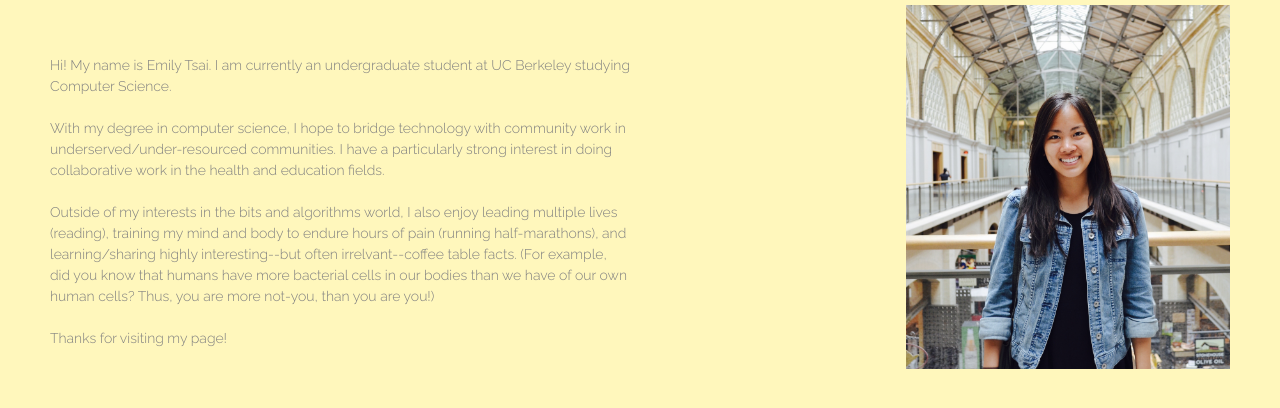
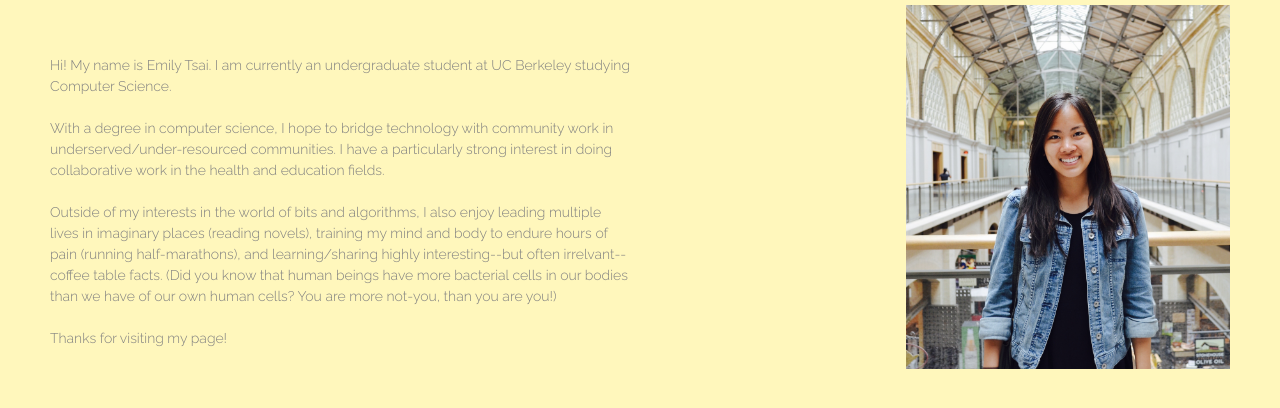
Before and after one commit to emilytsai/emilytsai.github.io, a plain HTML site: page index.html in a window 1280 px wide. Shown: the part 610-1018 px from the top of the page. Drawn offline with nearby package versions, Linux system fonts and the light colour scheme; a script that the page names is missing.

Commit message:
Update about me blurb

```diff
--- a/index.html
+++ b/index.html
@@ -45,9 +45,9 @@
         <div id="aboutme-text">
             Hi! My name is Emily Tsai. I am currently an undergraduate student at UC Berkeley studying Computer Science.
           <br><br>
-            With my degree in computer science, I hope to bridge technology with community work in underserved/under-resourced communities. I have a particularly strong interest in doing collaborative work in the health and education fields.
+            With a degree in computer science, I hope to bridge technology with community work in underserved/under-resourced communities. I have a particularly strong interest in doing collaborative work in the health and education fields.
           <br><br>
-            Outside of my interests in the bits and algorithms world, I also enjoy leading multiple lives (reading), training my mind and body to endure hours of pain (running half-marathons), and learning/sharing highly interesting--but often irrelvant--coffee table facts. (For example, did you know that humans have more bacterial cells in our bodies than we have of our own human cells? Thus, you are more not-you, than you are you!)
+            Outside of my interests in the world of bits and algorithms, I also enjoy leading multiple lives in imaginary places (reading novels), training my mind and body to endure hours of pain (running half-marathons), and learning/sharing highly interesting--but often irrelvant--coffee table facts. (Did you know that human beings have more bacterial cells in our bodies than we have of our own human cells? You are more not-you, than you are you!)
           <br><br>
             Thanks for visiting my page!
         </div>
```
